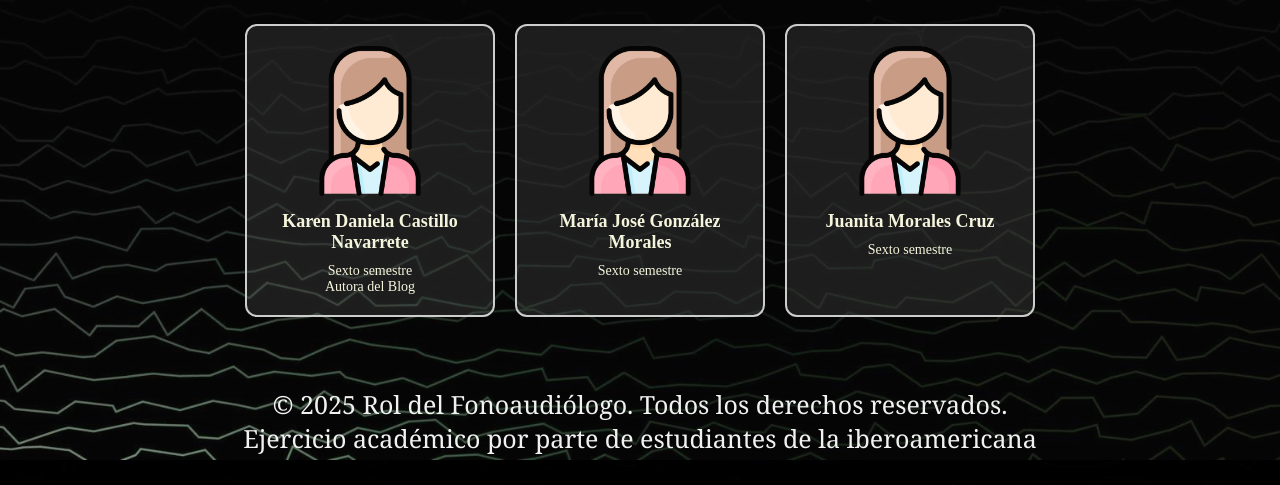
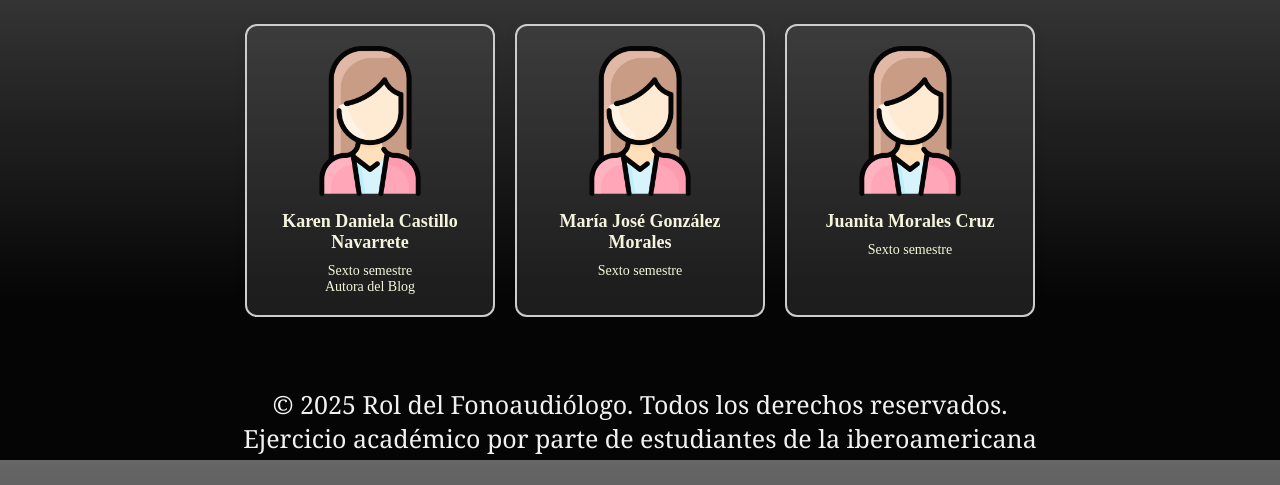
Before and after one commit to agome07/BlogFono, a plain HTML site: page index.html in a window 1280 px wide. Shown: the part 340-825 px from the top of the page. Drawn offline with Linux system fonts and the light colour scheme.

Commit message:
cambios fondos

```diff
--- a/index.html
+++ b/index.html
@@ -26,7 +26,7 @@
     </script>
 </head>
 
-<body style="background-image: url('IMG/fondo.jpg'); background-size: cover; background-position: center; background-repeat: no-repeat; background-attachment: fixed;">
+<body>
     <nav class="navbar">
         <div class="logo">
             <img src="IMG/LogoIB.png" alt="Logo" class="logo-img" />
--- a/styles Conceptos.css
+++ b/styles Conceptos.css
@@ -6,7 +6,8 @@
 
 body {
   height: 100vh;
-  background-image: url('IMG/fondo.jpg'); /* Ruta a tu fondo */
+  /*background-image: url('IMG/fondo.jpg'); /* Ruta a tu fondo */
+  background: linear-gradient(to bottom, #666666  0%, #000000 80%, #000000 100%);    background-size: cover;
   background-size: cover;
   background-position: center;
   background-repeat: no-repeat;
--- a/styles Pregunta.css
+++ b/styles Pregunta.css
@@ -6,7 +6,8 @@
 
 body {
   height: 100vh;
-  background-image: url('IMG/fondo.jpg'); /* Ruta a tu fondo */
+  /*background-image: url('IMG/fondo.jpg'); /* Ruta a tu fondo */
+  background: linear-gradient(to bottom, #666666  0%, #000000 80%, #000000 100%);    background-size: cover;
   background-size: cover;
   background-position: center;
   background-repeat: no-repeat;
--- a/styles.css
+++ b/styles.css
@@ -7,7 +7,7 @@
   body {
     height: 100vh;
     /*background-image: url('/IMG/fondo.jpg'); /* Ruta a tu fondo */
-    background-size: cover;
+    background: linear-gradient(to bottom, #666666  0%, #000000 80%, #000000 100%);    background-size: cover;
     background-position: center;
     background-repeat: no-repeat;
     background-attachment: fixed;
```
